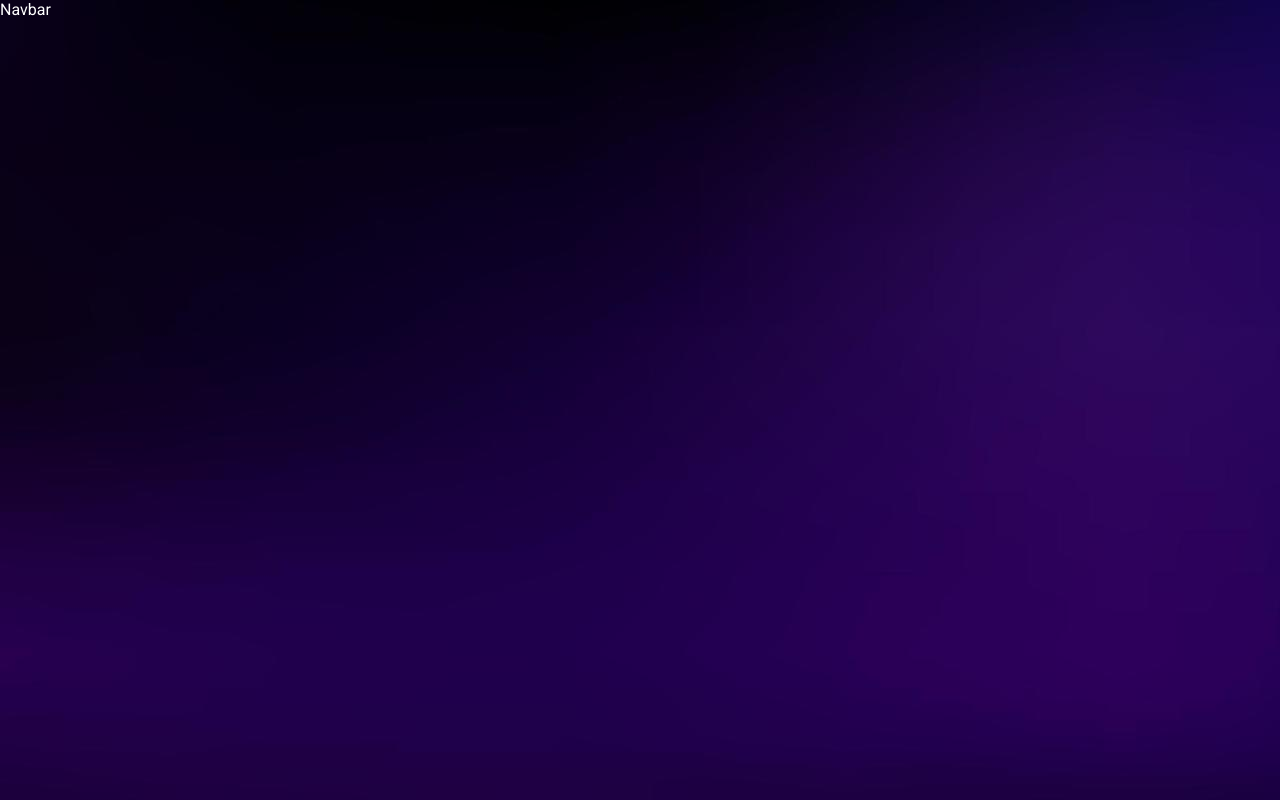
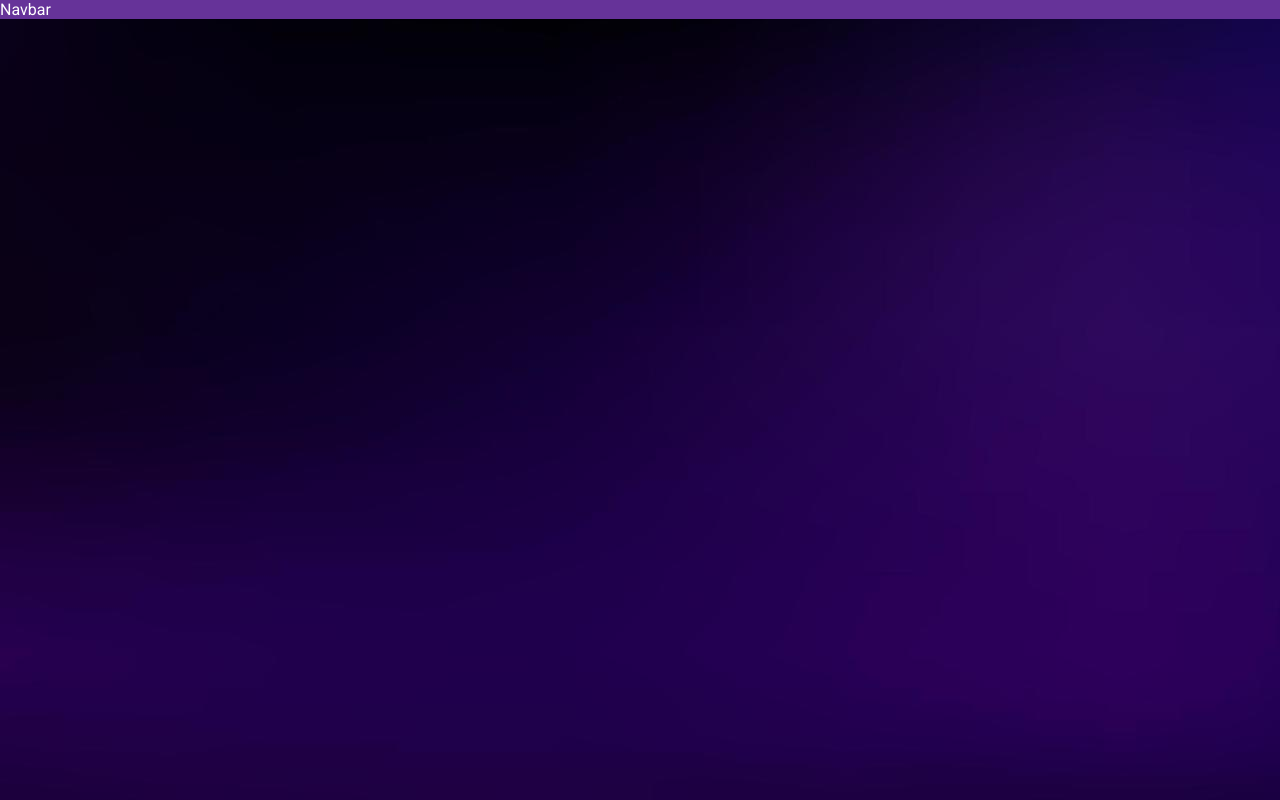
Before and after one commit to tsimeonov/React-3D-Portfolio-Website, a React (Vite) app: page / in a window 1280 px wide. Built offline with nearby package versions, Linux system fonts and the light colour scheme.

Commit message:
buiding the navbar

```diff
--- a/src/components/Navbar.jsx
+++ b/src/components/Navbar.jsx
@@ -1,11 +1,22 @@
 import React from "react";
 import styled from "styled-components";
 
-const Section = styled.div``;
-const Container = styled.div``;
+const Section = styled.div`
+  display: flex;
+  justify-content: center;
+`;
+
+const Container = styled.div`
+  width: 1400px;
+  background-color: rebeccapurple;
+`;
 
 export const Navbar = () => {
-  return <Section>Navbar</Section>;
+  return (
+    <Section>
+      <Container>Navbar</Container>
+    </Section>
+  );
 };
 
 export default Navbar;
```
